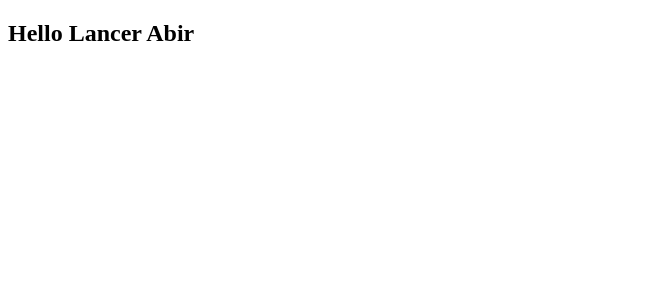
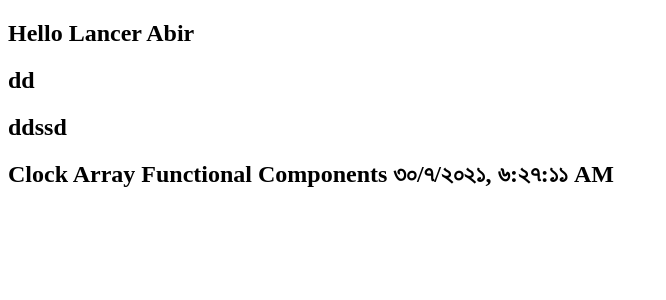
Before and after one commit to LancerAbir/learn-with-sumit, a React (Create React App) app in the folder react-js/lesson-3/: page / in a window 1280 px wide. Shown: the top 300 px of the page, without its empty margins (0-666 px from the left). Built offline with nearby package versions, Linux system fonts and the light colour scheme.

Commit message:
lessen 7 running

```diff
--- a/react-js/lesson-3/src/App.js
+++ b/react-js/lesson-3/src/App.js
@@ -1,9 +1,15 @@
+import React from "react";
+import Clock from "./Components/Clock";
+import Test from "./Components/Test";
+
 function App() {
-   return (
-      <div>
-         <h2>Hello Lancer Abir</h2>
-      </div>
-   );
+    return (
+        <div>
+            <h2>Hello Lancer Abir </h2>
+            <Test />
+            <Clock local="bn-BD" />
+        </div>
+    );
 }
 
 export default App;
--- /dev/null
+++ b/react-js/lesson-3/src/Components/Clock.js
@@ -0,0 +1,14 @@
+import React from "react";
+
+const Clock = ({ local }) => {
+    return (
+        <div>
+            <h2>
+                Clock Array Functional Components{" "}
+                {new Date().toLocaleString(local)}{" "}
+            </h2>
+        </div>
+    );
+};
+
+export default Clock;
--- /dev/null
+++ b/react-js/lesson-3/src/Components/Test.js
@@ -0,0 +1,12 @@
+import React from "react";
+
+const Test = () => {
+    return (
+        <div>
+            <h2>dd</h2>
+            <h2>ddssd</h2>
+        </div>
+    );
+};
+
+export default Test;
```
Also changed, not shown: react-js/lesson-3/src/index.js (+4 -4 lines), react-js/lesson-3/src/reportWebVitals.js (+5 -3 lines).
